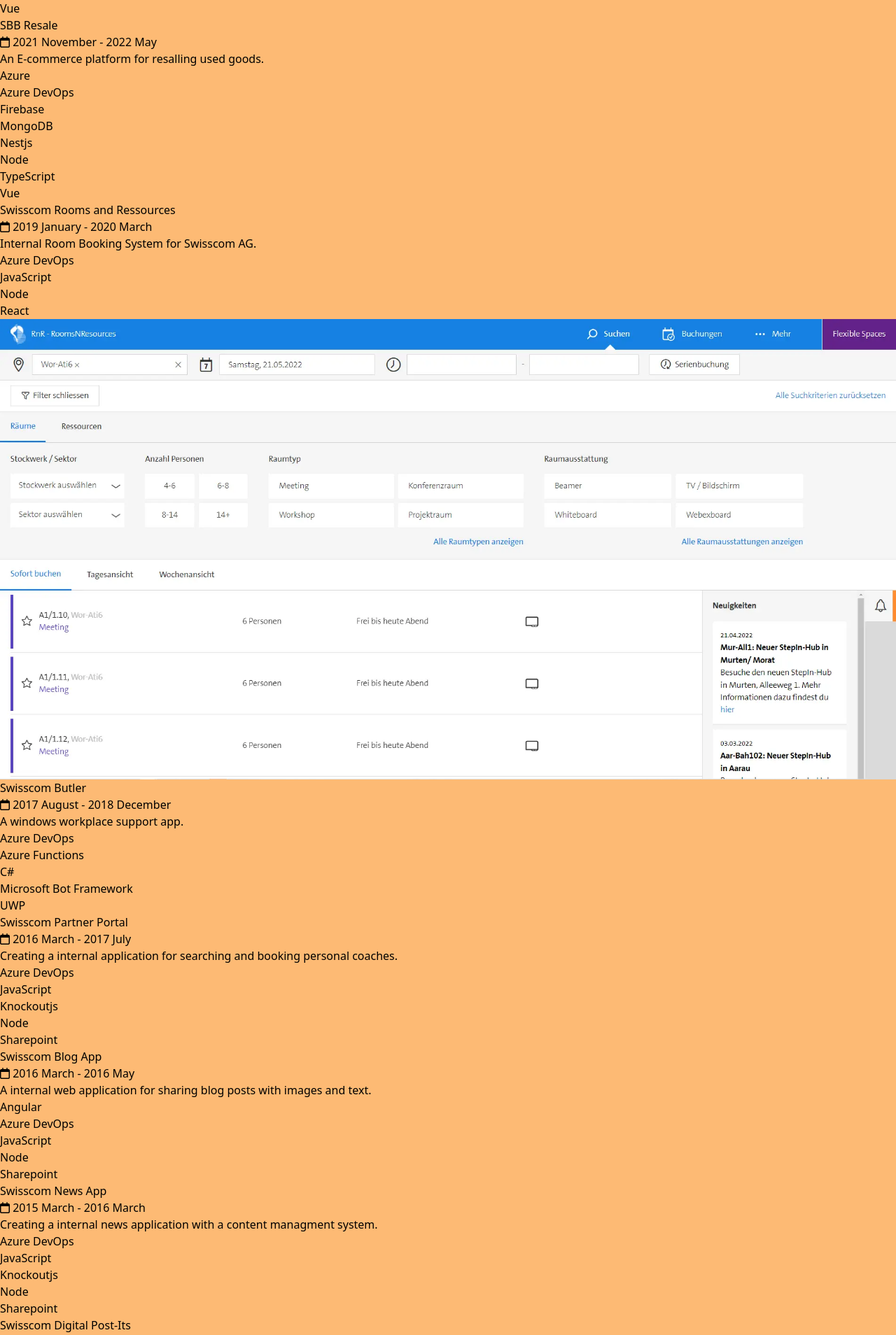
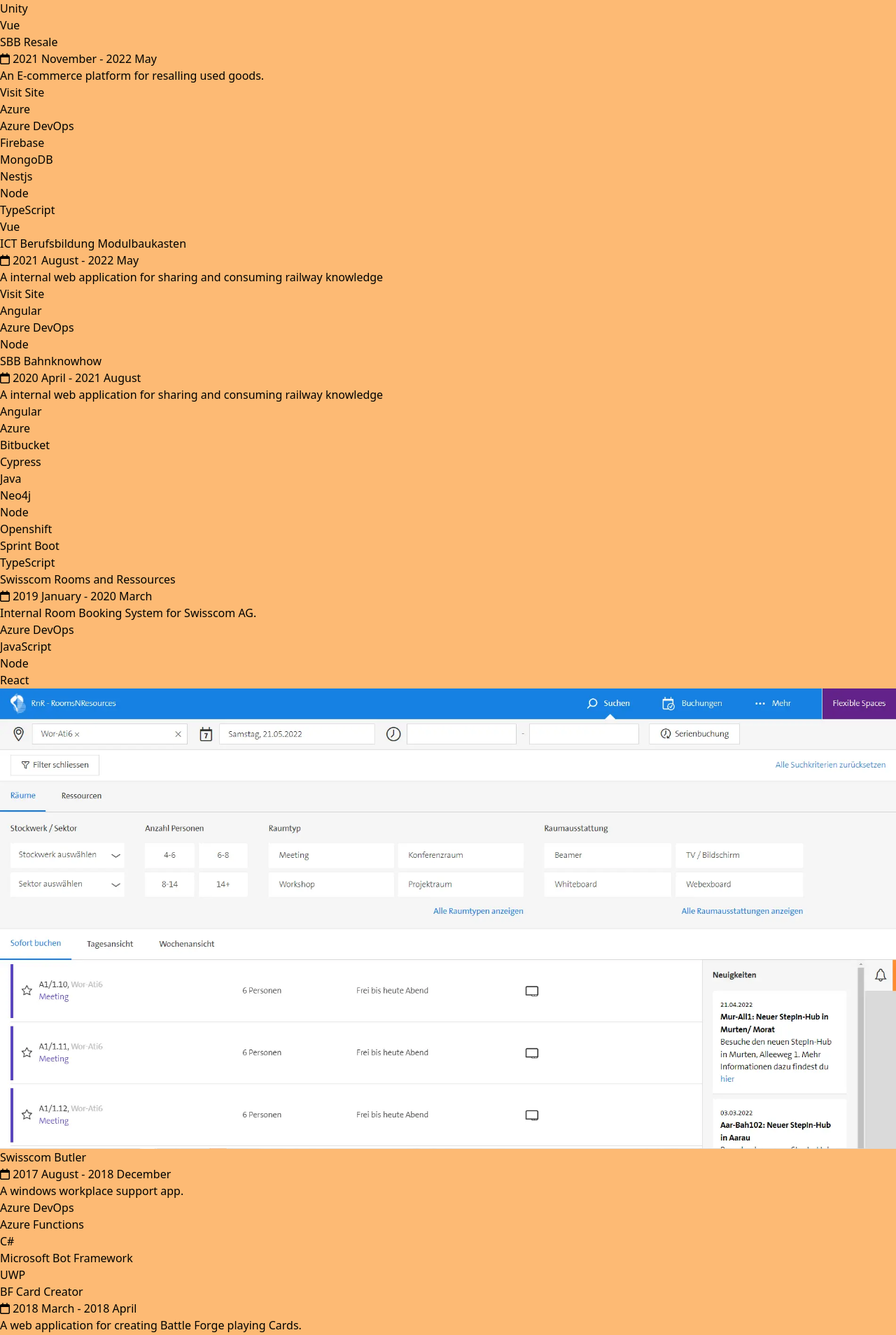
Before and after one commit to Wenish/portfolio, a Vue app: page / in a window 1280 px wide. Shown: the part 660-2568 px from the top of the page at 70% size. Built offline with nearby package versions, Linux system fonts and the light colour scheme.

Commit message:
add links

```diff
--- a/src/components/ProjectsList.vue
+++ b/src/components/ProjectsList.vue
@@ -3,8 +3,8 @@
         <div class="max-w-4xl grid m-auto text-left text-2xl font-normal px-4">Projects I did:</div>
         <div class="divide-y-8 divide-orange-600/25 w-full">
             <ProjectsListItem v-for="(project, index) in projectsStore.projects" :key="index" :title="project.title"
-                :description="project.description" :dateStart="project.dateStart" :dateEnd="project.dateEnd" :techStack="project.techStack"
-                :images="project.images" />
+                :description="project.description" :dateStart="project.dateStart" :dateEnd="project.dateEnd"
+                :techStack="project.techStack" :link="project.link" :images="project.images" />
         </div>
     </div>
 </template>
--- a/src/components/ProjectsListItem.vue
+++ b/src/components/ProjectsListItem.vue
@@ -5,6 +5,9 @@
             <div class="text-2xl pb-2">{{ title }}</div>
             <div class="py-1 text-base"><i class="fa-regular fa-calendar"></i> {{ formattedDateStart }} - {{ formattedDateEnd }}</div>
             <div class="text-lg">{{ description }}</div>
+            <div v-if="link">
+                <a :href="link" target="_blank" class="text-orange-700 hover:underline">Visit Site</a>
+            </div>
             <div class="flex flex-wrap gap-2 py-4">
                 <div v-for="(tech, index) in techStack.sort((a, b) => a.localeCompare(b))" :key="index" class="bg-orange-400 rounded-full px-2 font-medium">{{ tech }}</div>
             </div>
@@ -41,6 +44,10 @@
         type: Array as PropType<Array<string>>,
         default: ['Node', 'TypeScript']
     },
+    link: {
+        type: String,
+        default: ''
+    },
     images: {
         type: Array as PropType<Array<string>>,
         default: ['https://i.imgur.com/gQUlPMN.jpeg']
--- a/src/stores/projects.store.ts
+++ b/src/stores/projects.store.ts
@@ -14,6 +14,7 @@
       dateStart: string,
       dateEnd: string,
       techStack: string[],
+      link: string,
       images: string[]
     }[]>([])
 
@@ -25,6 +26,7 @@
           dateStart: '01.01.2019',
           dateEnd: '01.03.2020',
           techStack: ['JavaScript', 'Node', 'React', 'Azure DevOps'],
+          link: '',
           images: [assetUrlRnr1]
         },
         {
@@ -33,6 +35,7 @@
           dateStart: '01.02.2022',
           dateEnd: '01.05.2022',
           techStack: ['Unity', 'Node', 'Colyseus', 'TypeScript', 'Vue', 'C#', 'Firebase', 'Github', 'Heroku'],
+          link: 'https://dino-fun-land.web.app/',
           images: []
         },
         {
@@ -41,6 +44,7 @@
           dateStart: '01.11.2021',
           dateEnd: '01.05.2022',
           techStack: ['Node', 'TypeScript', 'Vue', 'Nestjs', 'Firebase', 'Azure', 'MongoDB', 'Azure DevOps'],
+          link: 'https://sbb-resale-prod.web.app/',
           images: []
         },
         {
@@ -49,6 +53,7 @@
           dateStart: '01.03.2015',
           dateEnd: '01.03.2016',
           techStack: ['JavaScript', 'Node', 'Knockoutjs', 'Sharepoint', 'Azure DevOps'],
+          link: '',
           images: []
         },
         {
@@ -57,6 +62,7 @@
           dateStart: '01.03.2016',
           dateEnd: '01.07.2017',
           techStack: ['JavaScript', 'Node', 'Knockoutjs', 'Sharepoint', 'Azure DevOps'],
+          link: '',
           images: []
         },
         {
@@ -65,6 +71,7 @@
           dateStart: '01.12.2014',
           dateEnd: '01.02.2015',
           techStack: ['JavaScript', 'jQuery', 'Sharepoint', 'Azure DevOps'],
+          link: '',
           images: []
         },
         {
@@ -73,6 +80,7 @@
           dateStart: '01.03.2016',
           dateEnd: '01.05.2016',
           techStack: ['JavaScript', 'Angular', 'Node', 'Sharepoint', 'Azure DevOps'],
+          link: '',
           images: []
         },
         {
@@ -81,6 +89,34 @@
           dateStart: '01.08.2017',
           dateEnd: '01.12.2018',
           techStack: ['C#', 'UWP', 'Microsoft Bot Framework', 'Azure Functions', 'Azure DevOps'],
+          link: '',
+          images: []
+        },
+        {
+          title: 'SBB Bahnknowhow',
+          description: 'A internal web application for sharing and consuming railway knowledge',
+          dateStart: '01.04.2020',
+          dateEnd: '01.08.2021',
+          techStack: ['Bitbucket', 'Angular', 'TypeScript', 'Node', 'Java', 'Sprint Boot', 'Neo4j', 'Openshift', 'Azure', 'Cypress'],
+          link: '',
+          images: []
+        },
+        {
+          title: 'ICT Berufsbildung Modulbaukasten',
+          description: 'A internal web application for sharing and consuming railway knowledge',
+          dateStart: '01.08.2021',
+          dateEnd: '01.05.2022',
+          techStack: ['Azure DevOps', 'Angular', 'Node'],
+          link: 'https://www.modulbaukasten.ch/',
+          images: []
+        },
+        {
+          title: 'BF Card Creator',
+          description: 'A web application for creating Battle Forge playing Cards.',
+          dateStart: '01.03.2018',
+          dateEnd: '01.04.2018',
+          techStack: ['Github', 'Vue', 'Node', 'Firebase', 'Travis CI'],
+          link: 'https://bfcards.app/',
           images: []
         }
       ].sort((a, b) => (new Date(a.dateEnd) < new Date(b.dateEnd)) ? 1 : ((new Date(b.dateEnd) < new Date(a.dateEnd)) ? -1 : 0))
```
